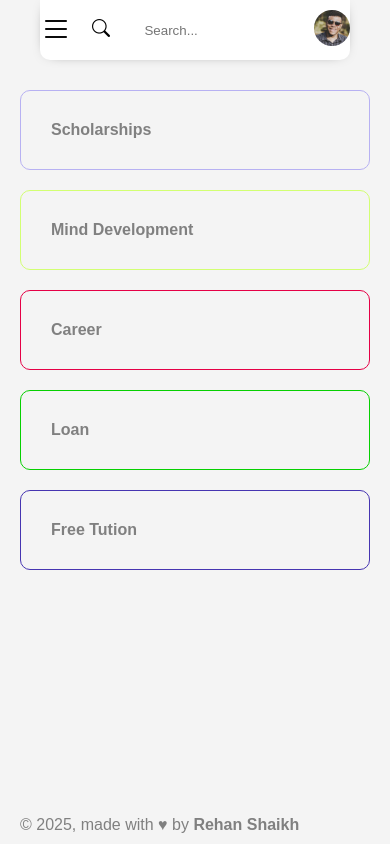
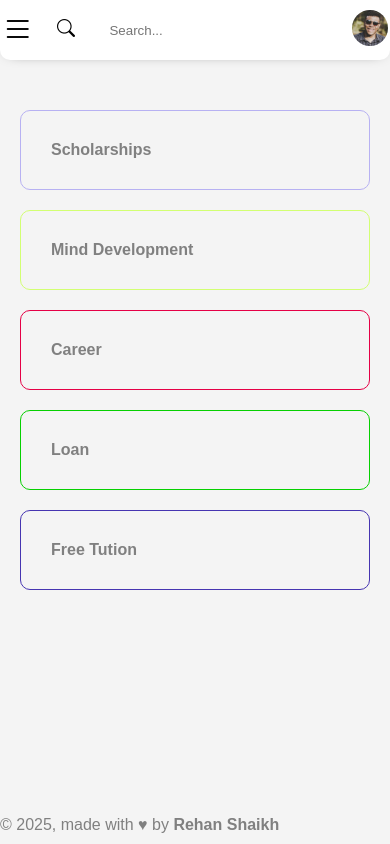
Before and after one commit to RehanHShaikh/NTS-Services, a plain HTML site: page index.html in a window 390 px wide. Drawn offline with nearby package versions, Linux system fonts and the light colour scheme.

Commit message:
another bug fix

```diff
--- a/assets/css/style.css
+++ b/assets/css/style.css
@@ -150,16 +150,31 @@ main{
 
     .sidebar{
         width: 0;
+        display: none;
+    }
+    .search-bar{
+        width: 100%;
+        margin: 0;
+    }
+    .content{
+        padding-left: 0;
+        padding-right: 0;
     }
 
     .content{
         margin-left: 0;
         width: 100%;
     }
+
+    main{
+        padding: 20px;
+    }
+
     #show-menu:checked ~ *{
         .sidebar{
             width: 100%;
             z-index: 999;
+            display: block;
         }
 
         & .content{
```
